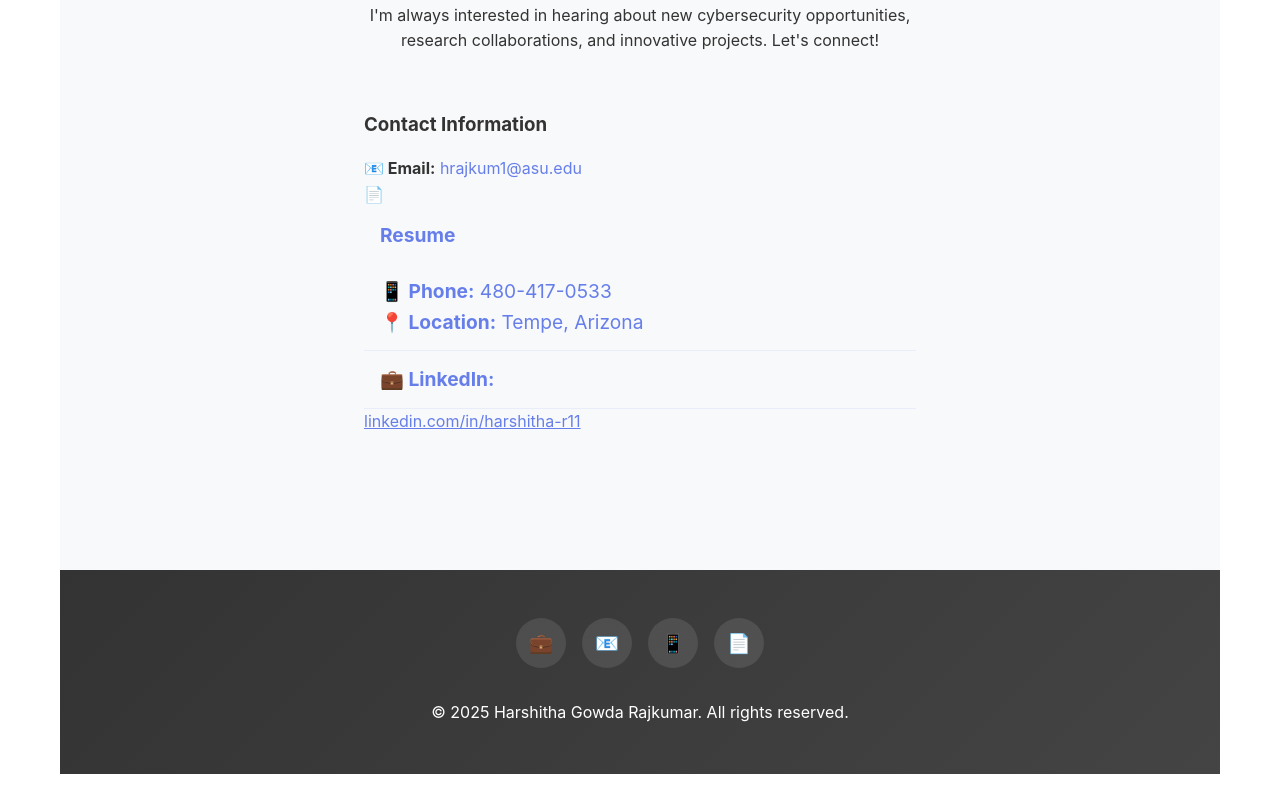
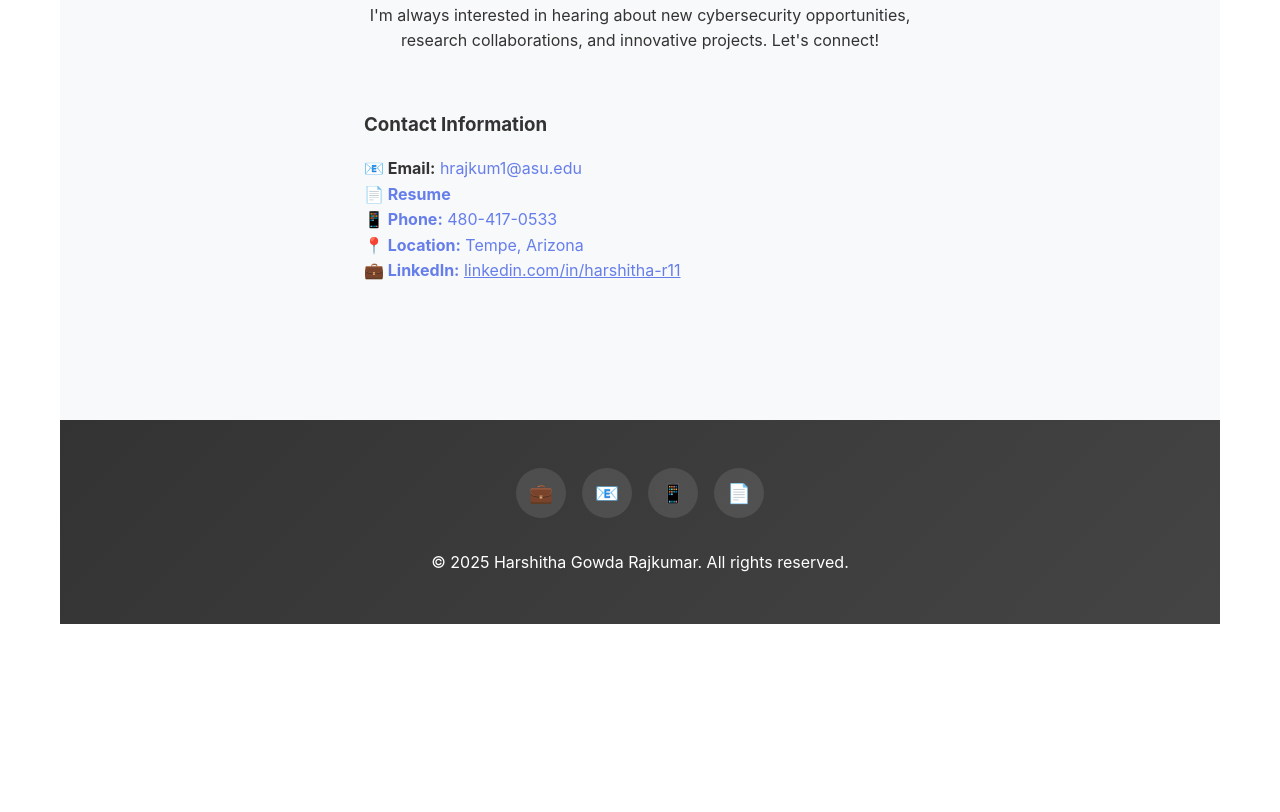
Before and after one commit to harshitha558/Portfolio, a plain HTML site: page index.html in a window 1280 px wide. Shown: the part 9689-10501 px from the top of the page. After the commit the page ends 10393 px from the top, so only its background shows below. Drawn offline with Linux system fonts and the light colour scheme.

Commit message:
Update index.html

```diff
--- a/index.html
+++ b/index.html
@@ -1188,7 +1188,7 @@
                 <div style="margin: 2rem 0; padding: 1.5rem; background: #f8f9fa; border-radius: 10px; text-align: left;">
                     <h3 style="margin-bottom: 1rem; color: #333;">Contact Information</h3>
                     <p><strong>📧 Email:</strong> <a href="mailto:hrajkum1@asu.edu" style="color: #667eea; text-decoration: none;">hrajkum1@asu.edu</a></p>
-                    <p><strong> 📄 <a href="https://drive.google.com/file/d/15QkxEcR2UIzCEIl5FEGGwBhUMfhkf5cT/view?usp=sharing" class="contact-item-left" target="_blank">
+                    <p><strong> 📄 <a href="https://drive.google.com/file/d/15QkxEcR2UIzCEIl5FEGGwBhUMfhkf5cT/view?usp=sharing" style="color: #667eea; text-decoration: none;" target="_blank">
                         Resume
                     </strong></p>
                         <p><strong>📱 Phone:</strong> 480-417-0533</p>
```
